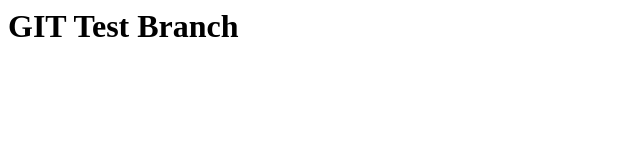
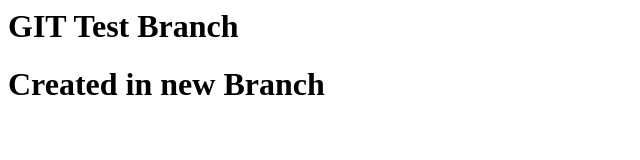
Before and after one commit to Peppeq/TestBranch, a website: page src/index.html in a window 1280 px wide. Shown: the whole page, without its empty margins (0-640 px from the left). Drawn offline with Linux system fonts and the light colour scheme.

Commit message:
test branch commit

```diff
--- a/src/index.html
+++ b/src/index.html
@@ -7,5 +7,6 @@
 </head>
 <body>
 	<h1>GIT Test Branch</h1>
+	<h1>Created in new Branch</h1>
 </body>
 </html>
```
